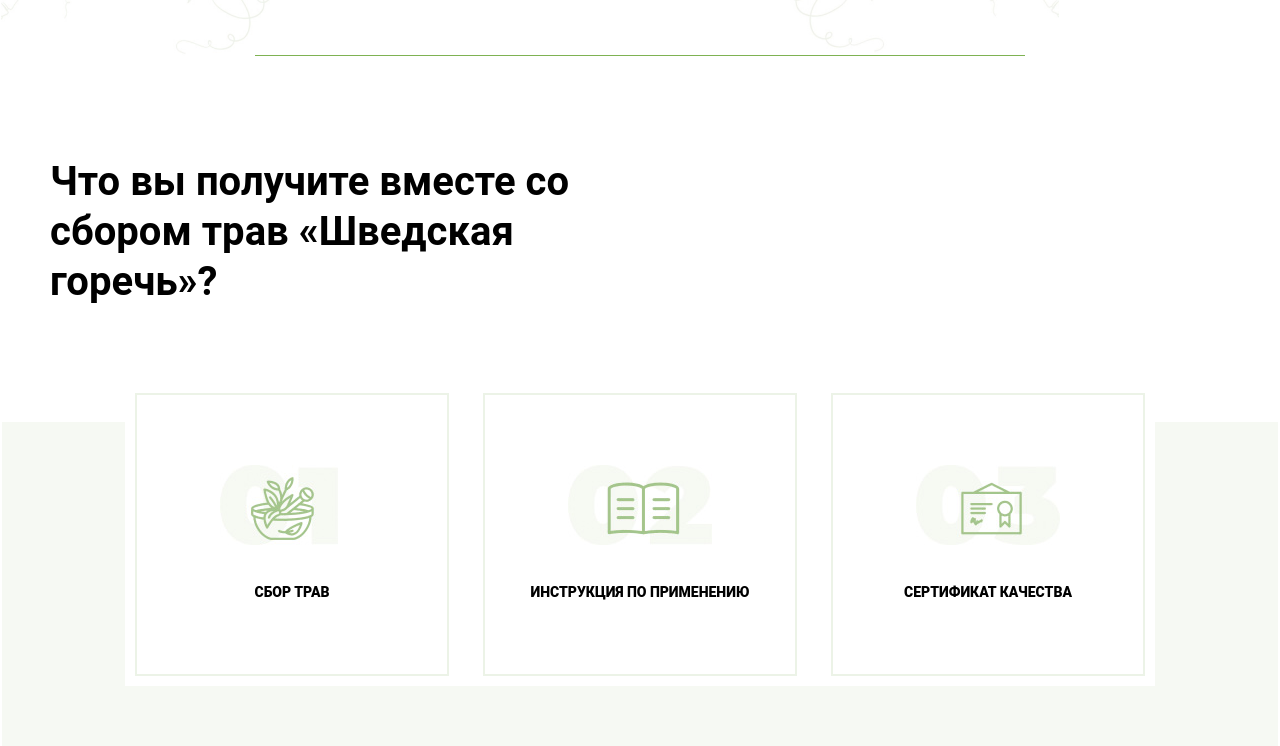
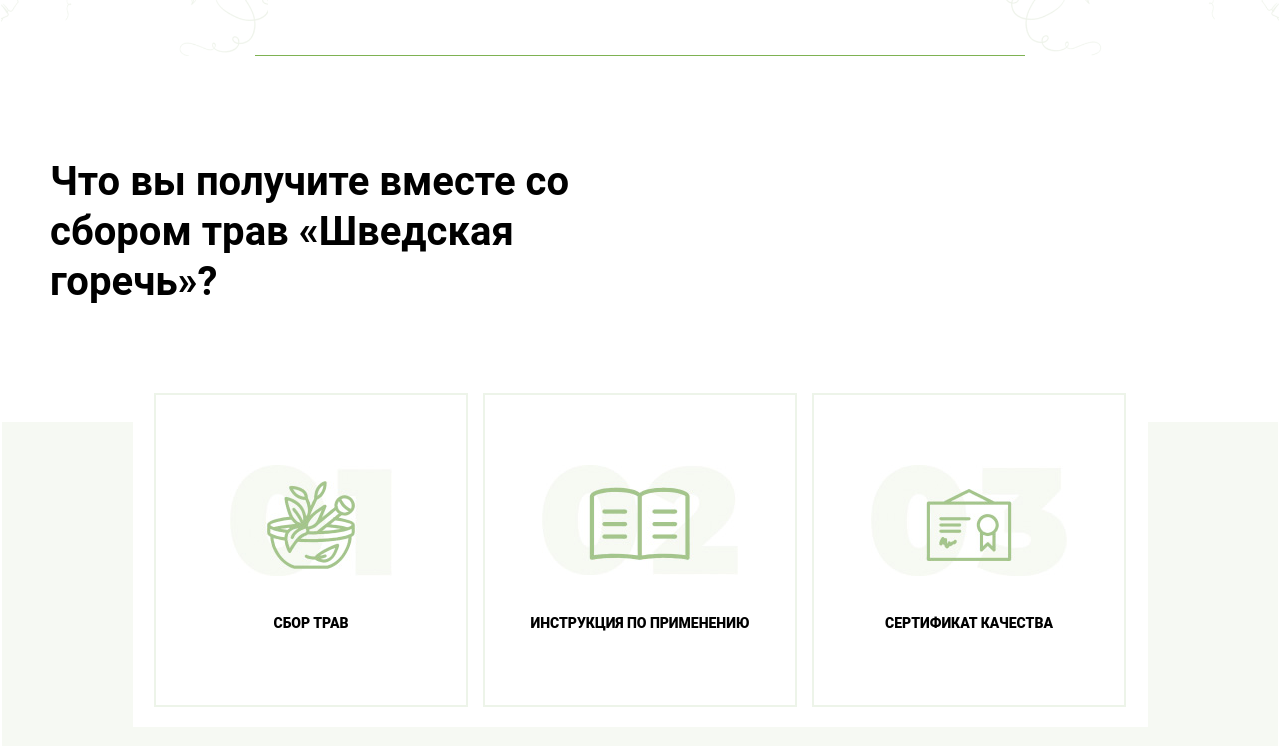
Before and after one commit to LizaProg/site_swedish_bitter, a website: page index.html in a window 1280 px wide. Shown: the part 4711-5457 px from the top of the page. Drawn offline with nearby package versions, Linux system fonts and the light colour scheme; files that its build step writes are made by us from their sources; files whose address does not match are found by name; a web font is replaced by a local one.

Commit message:
change section saying & set

```diff
--- a/index.html
+++ b/index.html
@@ -272,16 +272,22 @@
         <div class="set__content">
             <div class="set__wrapper">
                 <div class="set__item set__01">
+                    <div class="set__item-wrapper">
                         <div class="set__background set__background-01"></div>
                         <p class="set__text">Сбор трав</p>
                     </div>
+                </div>
                 <div class="set__item set__02">
+                    <div class="set__item-wrapper">
                         <div class="set__background set__background-02"></div>
                         <p class="set__text">Инструкция по применению</p>
                     </div>
+                </div>
                 <div class="set__item set__03">
+                    <div class="set__item-wrapper">
                         <div class="set__background set__background-03"></div>
                         <p class="set__text">Сертификат качества</p>
+                    </div>
                 </div>
             </div>
         </div>
--- a/src/sass/saying.scss
+++ b/src/sass/saying.scss
@@ -85,27 +85,7 @@
 
 @media (min-width: 769px) {
   .saying {
-    /*position: relative;
-
-    &__background{
-      position: absolute;
-
-      width: 100%;
-      min-height: 615px;
-      background: url(/build/img/background-left.jpg) repeat-y, url(/build/img/background-right.jpg) repeat-y 100% 0;
-    }
-  }*/
-    /*&__background{
-
-      max-width: 100%;
-      height: 615px;
-      background: url("/build/img/bg-saying.jpg");
-      background-repeat: no-repeat;
-      background-size: contain;
-    }*/
-
-    background: url("/build/img/bg-saying.jpg");
-    background-repeat: no-repeat;
+    background: url(/build/img/background-left.png) repeat-y, url(/build/img/background-right.png) repeat-y 100% 0;
     background-size: contain;
     margin-top: 200px;
     border-top: none;
--- a/src/sass/set.scss
+++ b/src/sass/set.scss
@@ -41,7 +41,7 @@
 
     &-01 {
       background-image: url("/build/img/set-01.png");
-      width: 118px;
+      width: 142px;
     }
 
     &-02 {
@@ -77,16 +77,45 @@
       line-height: 40px;
     }
 
-    &__item {
-      max-width: 220px;
-      max-height: 220px;
+    &__wrapper{
+      max-width: 724px;
       margin: 0 auto;
-      padding-top: 45px;
-      padding-bottom: 45px;
+      margin-top: 40px;
+      margin-bottom: 100px;
+      box-sizing: border-box;
 
+      display: flex;
+      flex-wrap: wrap;
+      justify-content: center;
+
+
+    }
+
+    &__item:first-child {
+      margin-top: 0;
+    }
+
+    &__item:last-child {
+      margin-bottom: 0;
+    }
+
+    &__item{
+      width: 225px;
+      height: 225px;
+      margin: 5px;
+      border: 2px solid #edf4e9;
       background-color: #fff;
-      border: 2px solid #ecf3e7;
     }
+
+    &__item:first-child {
+      margin-top: 5px;
+      margin-left: 0;
+    }
+
+    &__item:last-child {
+      margin-right: 0;
+    }
+
 
     &__background {
       margin: 0 auto;
@@ -107,64 +136,43 @@
       }
     }
 
-    &__text {
-      margin: 0;
-      font-size: 10px;
+    &__item{
+      display: flex;
     }
 
-    &__item {
-      margin-top: 20px;
+    &__item-wrapper{
+      margin: auto;
     }
 
-    &__item:first-child {
-      margin-top: 40px;
-    }
-
-    &__item:last-child {
-      margin-bottom: 40px;
+    &__text{
+      font-size: 10px;
     }
   }
 }
 
 /*EXTRA MEDIA*/
 
-@media (min-width: 724px) {
+@media (min-width: 708px) {
+  .set{
+    &__wrapper{
+      background-color: #fff;
+    }
 
-  .set {
-    &__item {
-      min-width: 223px;
-      margin: 0;
-      padding: 40px 0;
+    &__item{
+      margin-top: 10px;
+      margin-bottom: 10px;
     }
 
     &__item:first-child {
-      margin-top: 0;
-    }
-
-    &__item:last-child {
-      margin-bottom: 0;
-    }
-
-    &__wrapper {
-      max-width: 724px;
-      background-color: #fff;
-      padding: 10px;
-      margin: 0 auto;
-      margin-top: 40px;
-      margin-bottom: 100px;
-
-      display: flex;
-      justify-content: space-between;
+      margin-top: 10px;
     }
 
   }
-
 }
 
 /*Desktop width*/
-
 @media (min-width: 1000px) {
-  .set {
+  .set{
     background-color: #fff;
 
     &__promo-wrapper {
@@ -183,32 +191,51 @@
       line-height: 50px;
     }
 
-    &__content {
+    &__content{
       max-width: 1720px;
       margin: 0 auto;
+
       background-color: #f6f9f3;
       border: .1px solid transparent;
     }
 
-    &__wrapper {
-      max-width: 1010px;
+    &__wrapper{
+      max-width: 1015px;
+      margin: 0 auto;
 
-      margin: 0;
-      padding: 10px;
-
-
-      margin: 0 auto;
       margin-top: -40px;
       margin-bottom: 100px;
-      background-color: #fff;
     }
 
-    &__item {
-      min-width: 310px;
-      padding: 70px 0;
+    &__item{
+      width: 310px;
+      height: 310px;
+
+      margin-right: 10px;
+      margin-bottom: 20px;
     }
 
-    &__text {
+    &__background {
+      margin: 0 auto;
+
+      width: 196px;
+      height: 111px;
+
+      &-01 {
+        background-image: url("/build/img/set-01-desktop+.jpg");
+        width: 162px;
+      }
+
+      &-02 {
+        background-image: url("/build/img/set-02-desktop+.jpg");
+      }
+
+      &-03 {
+        background-image: url("/build/img/set-03-desktop+.jpg");
+      }
+    }
+
+    &__text{
       font-size: 14px;
       padding-top: 35px;
     }
```
Also changed, not shown: src/img/background-left.png (added), src/img/background-right.png (added), src/img/set-01-desktop+.jpg (added), src/img/set-02-desktop+.jpg (added), src/img/set-03-desktop+.jpg (added). Lines whose indentation alone changed are shown as unchanged.
